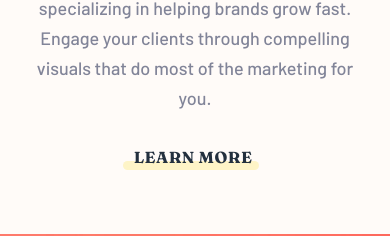
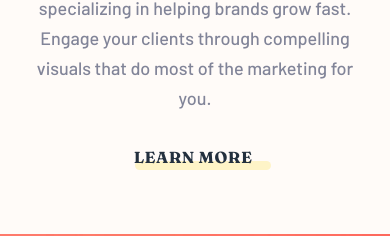
Before and after one commit to ifaronti/Sunny-Side-Agency-Page, a React (Create React App) app in the folder sunny-agency/: page / in a window 390 px wide. Shown: the part 1053-1289 px from the top of the page. Built offline with nearby package versions, Linux system fonts and the light colour scheme; the HTML template or start-up script is replaced by a standard one.

Commit message:
fixed responsive button's buggy pseudo element alignment

```diff
--- a/sunny-agency/public/index.html
+++ b/sunny-agency/public/index.html
@@ -24,7 +24,7 @@
       work correctly both with client-side routing and a non-root public URL.
       Learn how to configure a non-root public URL by running `npm run build`.
     -->
-    <title>React App</title>
+    <title>Ifa's sunny-side landing solution</title>
   </head>
   <body>
     <noscript>You need to enable JavaScript to run this app.</noscript>
--- a/sunny-agency/src/index.css
+++ b/sunny-agency/src/index.css
@@ -680,6 +680,19 @@ h2{
         left:-2px;
     }
 
+    .learn-more::after{
+        position: absolute;
+        left: 7px;
+        top: 15px;
+        content: "";
+        width: 8.5rem;
+        border-radius: 50px;
+        height: 9px;
+        z-index: -1;
+        background-color: hsl(51, 100%, 49%);
+        opacity: .2;
+    }
+
     .fourth{
         margin-left: 0;
     }
```
